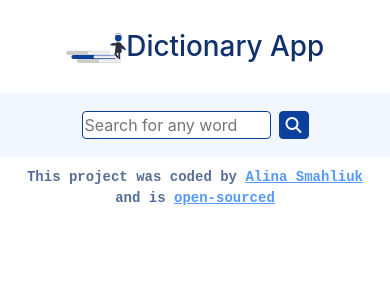
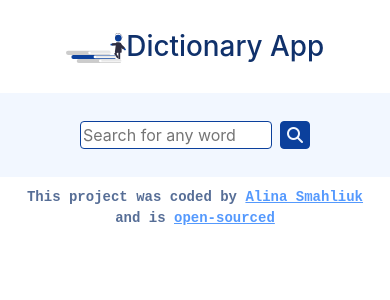
Before and after one commit to SmahliukAlina/dictionary-project, a React (Create React App) app: page / in a window 390 px wide. Shown: the top 300 px of the page. Built offline with nearby package versions, Linux system fonts and the light colour scheme.

Commit message:
Update App.css

```diff
--- a/src/App.css
+++ b/src/App.css
@@ -12,6 +12,7 @@
 
 .App .main {
   background-color: #f2f7ff;
+  padding: 10px 40px;
 }
 
 .App-footer {
@@ -27,4 +28,8 @@
   .App-header .logo-app {
     height: 30px;
   }
+
+  .App .main {
+    padding: 10px 10px;
+  }
 }
```
